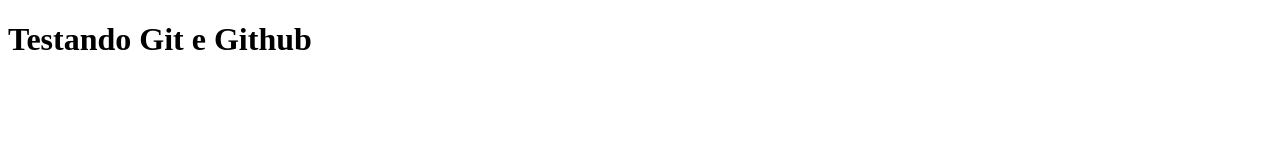
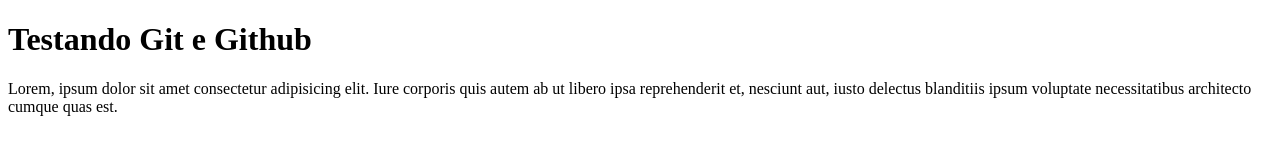
Before and after one commit to giovannychaves/git-course, a plain HTML site: page index.html in a window 1280 px wide. Drawn offline with Linux system fonts and the light colour scheme.

Commit message:
Add Paragrafo

```diff
--- a/index.html
+++ b/index.html
@@ -1,15 +1,21 @@
 <!DOCTYPE html>
 <html lang="pt-br">
+
 <head>
     <meta charset="UTF-8">
     <meta name="viewport" content="width=device-width, initial-scale=1.0">
     <meta http-equiv="X-UA-Compatible" content="ie=edge">
     <title>Testanto Git</title>
 </head>
+
 <body>
     <header>
-        <h1>Testando Git e Github
-        </h1>
+        <h1>Testando Git e Github</h1>
+        <p>Lorem, ipsum dolor sit amet consectetur adipisicing elit. Iure corporis quis autem ab ut libero ipsa
+            reprehenderit et, nesciunt aut, iusto delectus blanditiis ipsum voluptate necessitatibus architecto cumque
+            quas est.
+        </p>
     </header>
 </body>
+
 </html>
```
